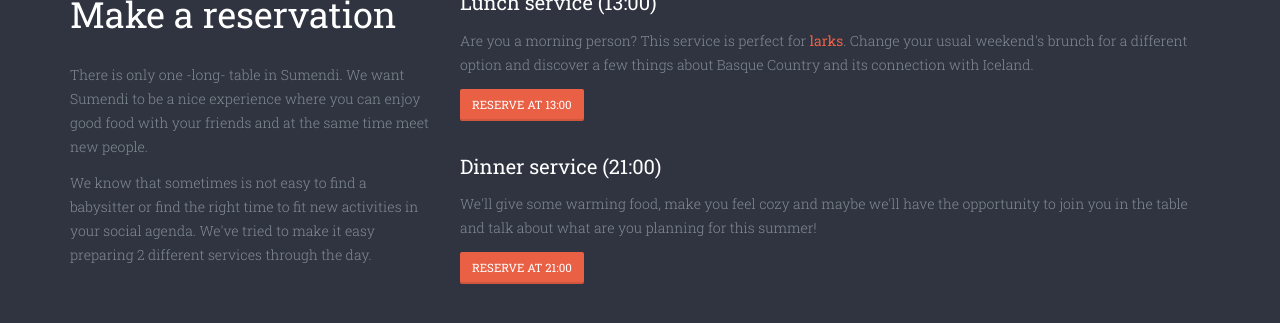
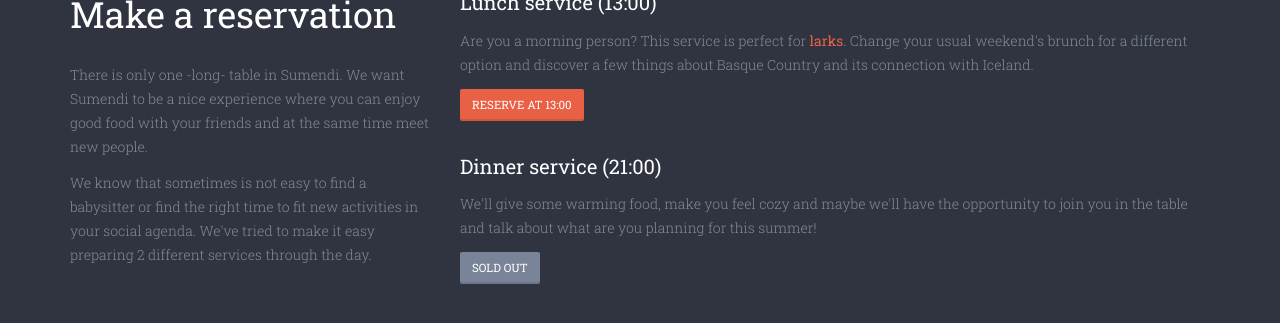
Before and after one commit to Sumendi/sumendi.github.io, a Jekyll site: the page built from index.html, in a window 1280 px wide and 900 px high, scrolled down 3614 px, cut to the strip 0-380 px from the top of the window. Shown: the top 323 px of the strip. Built offline with Jekyll 4.4.1, drawn with Linux system fonts in a browser that asks for light colours; nearby versions of some CDN libraries; some of the changed text lies outside the part shown.

Commit message:
Dinner soldout

```diff
--- a/_includes/editions/2/home/booking.html
+++ b/_includes/editions/2/home/booking.html
@@ -30,7 +30,7 @@
           <p>
             We'll give some warming food, make you feel cozy and maybe we'll have the opportunity to join you in the table and talk about what are you planning for this summer!
           </p>
-          <a class="button-main button-mini" href="https://sumendi.stagehq.com/events/2969/external/create?ttp[6775]=1">Reserve at 21:00</a>
+          <a class="button-main button-mini inverted" disabled="true" style="cursor: not-allowed;">Sold out</a>
         </div>
 
       </div>
```
